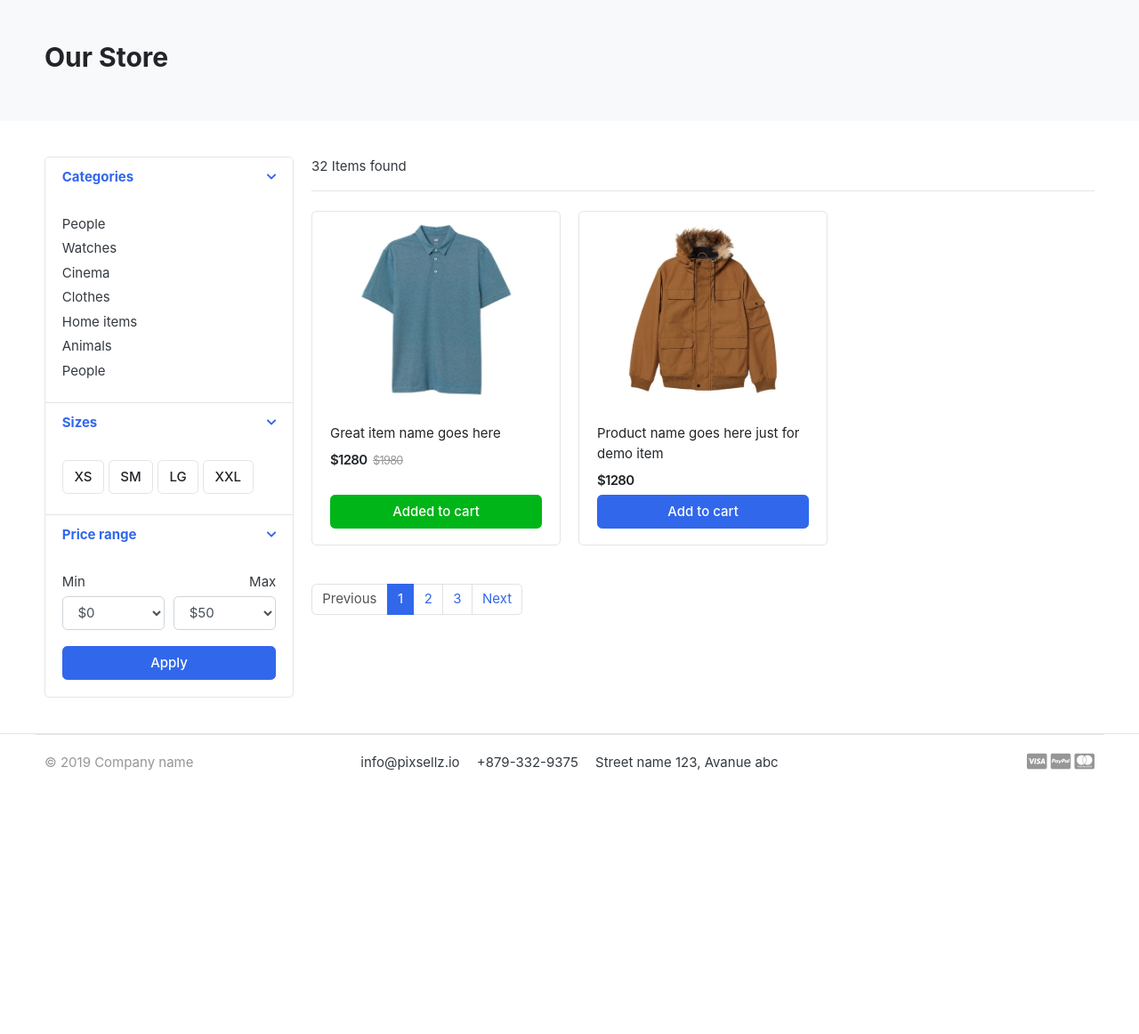
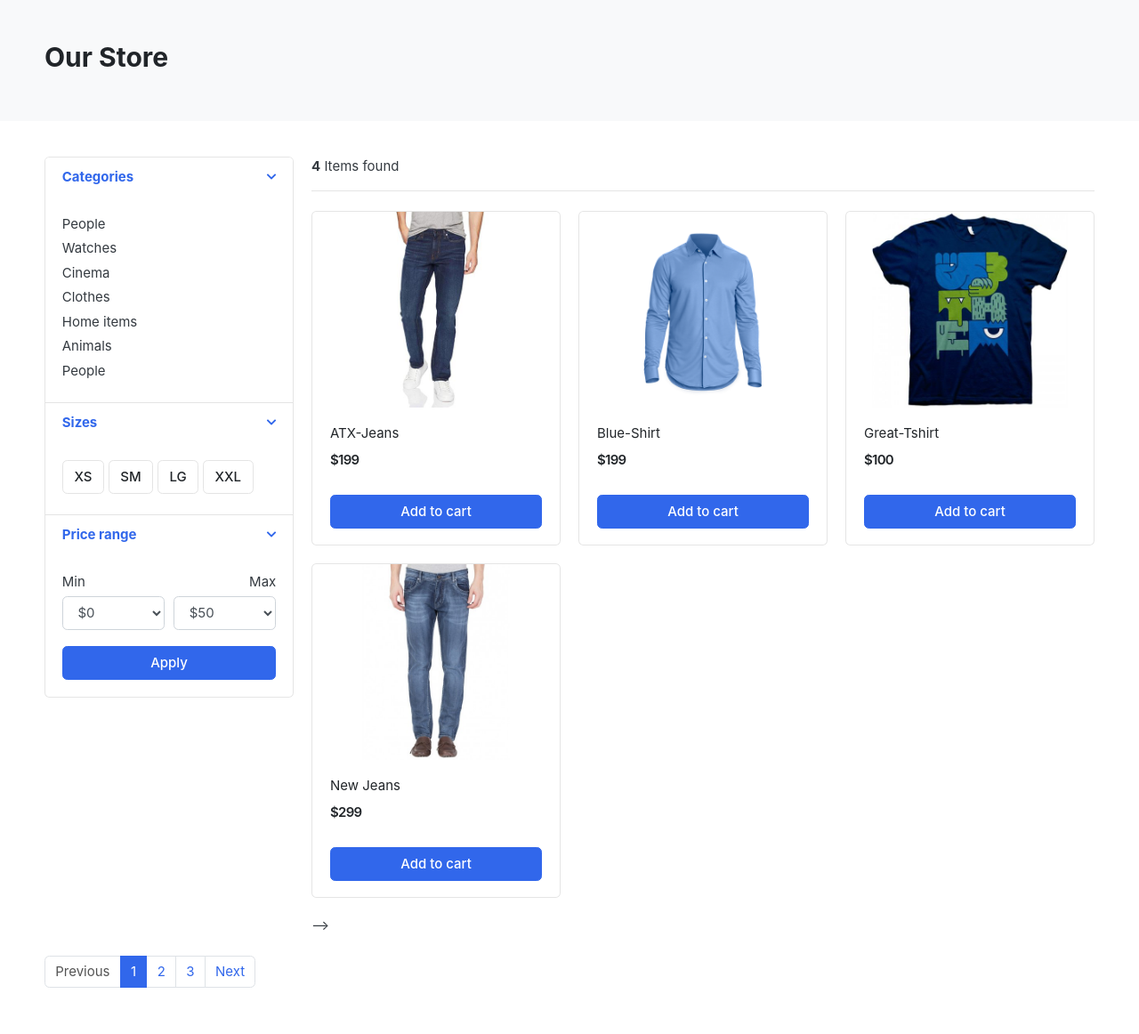
Before and after one commit to Habibur-Rahman0927/great-kart, a Django app: page /store/ in a window 1280 px wide. Shown: the part 118-1280 px from the top of the page at 89% size. Before the commit the page ends 984 px from the top, so only its background shows below. Run offline with Django 3.2, Linux system fonts and the light colour scheme; data comes from the database, SQL or seed files in the repository; some libraries are stand-ins or nearby versions; some web fonts are replaced.

Commit message:
store page product show dynamic

```diff
--- a/store/views.py
+++ b/store/views.py
@@ -1,7 +1,10 @@
 from django.shortcuts import render
-
+from .models import Product
 # Create your views here.
 
 
 def store(request):
-    return render(request, 'store/store.html')
+    products = Product.objects.all().filter(is_available=True)
+    products_count = products.count()
+    context = {'products': products, 'products_count': products_count}
+    return render(request, 'store/store.html', context)
--- a/templates/store/store.html
+++ b/templates/store/store.html
@@ -131,48 +131,28 @@
 
                 <header class="border-bottom mb-4 pb-3">
                     <div class="form-inline">
-                        <span class="mr-md-auto">32 Items found </span>
+                        <span class="mr-md-auto"><b>{{products_count}}</b> Items found </span>
 
                     </div>
                 </header>
                 <!-- sect-heading -->
 
                 <div class="row">
+                    {% for product in products %}
                     <div class="col-md-4">
                         <figure class="card card-product-grid">
                             <div class="img-wrap">
 
-                                <img src="images/items/1.jpg">
+                                <img src="{{product.images.url}}">
 
                             </div>
                             <!-- img-wrap.// -->
                             <figcaption class="info-wrap">
                                 <div class="fix-height">
-                                    <a href="./product-detail.html" class="title">Great item name goes here</a>
+                                    <a href="./product-detail.html" class="title">{{product.product_name}}</a>
                                     <div class="price-wrap mt-2">
-                                        <span class="price">$1280</span>
-                                        <del class="price-old">$1980</del>
-                                    </div>
-                                    <!-- price-wrap.// -->
-                                </div>
-                                <a href="#" class="btn btn-block btn-success">Added to cart </a>
-                            </figcaption>
-                        </figure>
-                    </div>
-                    <!-- col.// -->
-
-                    <div class="col-md-4">
-                        <figure class="card card-product-grid">
-                            <div class="img-wrap">
-                                <img src="images/items/2.jpg">
-
-                            </div>
-                            <!-- img-wrap.// -->
-                            <figcaption class="info-wrap">
-                                <div class="fix-height">
-                                    <a href="./product-detail.html" class="title">Product name goes here just for demo item</a>
-                                    <div class="price-wrap mt-2">
-                                        <span class="price">$1280</span>
+                                        <span class="price">${{product.price}}</span>
+                                        <!-- <del class="price-old">$1980</del> -->
                                     </div>
                                     <!-- price-wrap.// -->
                                 </div>
@@ -180,6 +160,9 @@
                             </figcaption>
                         </figure>
                     </div>
+                    {% endfor%}
+                    <!-- col.// -->
+                </div> -->
                 <!-- col.// -->
         </div>
         <!-- row end.// -->
```
Lines whose indentation alone changed are shown as unchanged.
